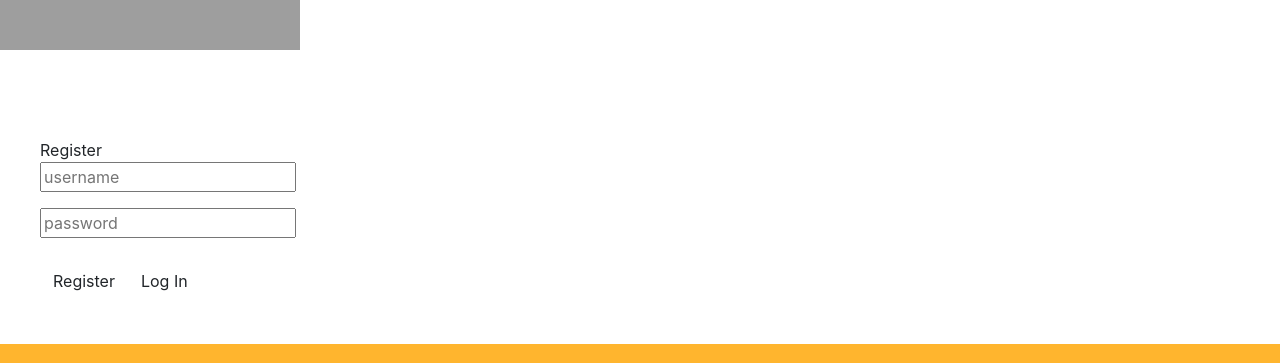
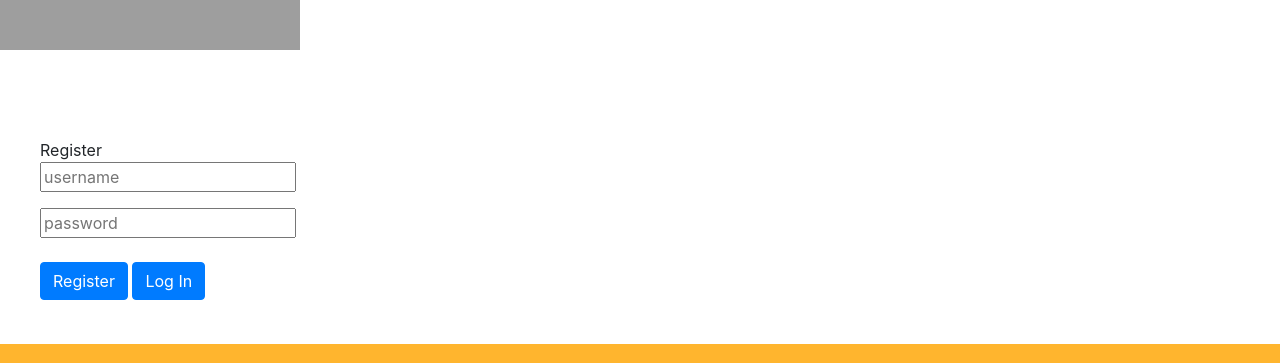
Before and after one commit to kurt-austin/bingewatcher, a React (Create React App) app in the folder client/: page / in a window 1280 px wide. Shown: the part 406-769 px from the top of the page. Built offline with nearby package versions, Linux system fonts and the light colour scheme; grey boxes are pictures that could not be loaded.

Commit message:
delete button & some other issues were fixed

```diff
--- a/client/src/pages/Profile.js
+++ b/client/src/pages/Profile.js
@@ -20,15 +20,15 @@ function Profile() {
     // Load all shows and store them with setShows
     useEffect(() => {
         const urlParams = new URLSearchParams(window.location.search);
-        for(var pair of urlParams.entries()) {
+        for (var pair of urlParams.entries()) {
             // console.log(pair[0]+ ', '+ pair[1]);
             if (pair[0] === "uid") {
                 uid = pair[1];
             }
         }
-        setUserId(location.userId||uid);
-        getShows(location.userId||uid);
-        getUserProfile(location.userId||uid);
+        setUserId(location.userId || uid);
+        getShows(location.userId || uid);
+        getUserProfile(location.userId || uid);
 
     }, [])
 
@@ -56,8 +56,8 @@ function Profile() {
             .catch(err => console.log(err));
     };
 
-    function deleteShow(tvShowId,userShowId) {
-        API.deleteShow(tvShowId,userShowId)
+    function deleteShow(tvShowId, userShowId) {
+        API.deleteShow(tvShowId, userShowId)
             .then(res => getShows(userShowId))
             .catch(err => console.log(err));
     }
@@ -111,7 +111,7 @@ function Profile() {
     };
 
     function search(userId) {
-        window.location.href = "/Search?uid="+userId;
+        window.location.href = "/Search?uid=" + userId;
     };
 
     function detailsPage(id, UserId) {
@@ -149,9 +149,10 @@ function Profile() {
                                         {shows.length > 0 ? (
                                             shows.filter(show => show.showStatus === "COMPLETED").map(show => (
                                                 <ul key={show.id}>
-                                                    {/* <Link to={detailsPage}> */}
-                                                    <strong> Name: {show.name} Length: {show.runtime} </strong>
-                                                    {/* </Link> */}
+                                                    <a href="#" onClick={() => detailsPage(show.id, show.UserId)}>
+                                                            <strong> Name: {show.name} Runtime: {show.runtime} </strong>
+                                                        </a>
+                                                    <Button className="primary" onClick={() => deleteShow(show.id, show.UserId)}>Delete Show</Button>
                                                 </ul>)
                                             )
                                         ) : (<p>No results to display</p>)}
@@ -176,7 +177,7 @@ function Profile() {
                                                         <a href="#" onClick={() => detailsPage(show.id, show.UserId)}>
                                                             <strong> Name: {show.name} Runtime: {show.runtime} </strong>
                                                         </a>
-                                                        <Button className="primary" onClick={() => deleteShow(show.id,show.UserId)}>Delete Show</Button>
+                                                        <Button className="primary" onClick={() => deleteShow(show.id, show.UserId)}>Delete Show</Button>
                                                     </div>
                                                 </ul>)
                                             )
--- a/client/src/pages/Signup.js
+++ b/client/src/pages/Signup.js
@@ -2,7 +2,9 @@ import Axios from 'axios';
 import React, { useRef } from 'react';
 // import {Route, Redirect, useHistory} from "react-router-dom";
 import {useHistory} from "react-router-dom";
+import { Button } from 'react-bootstrap';
 // import Jumbotron from '../components/Jumbotron';
+// import Footer from './components/footer';
 
 function Signup() {
     console.log("***Signup.js***");
@@ -131,8 +133,9 @@ function Signup() {
                    <br>
                    </br>
                    {/* <div className = "footer"> */}
-                   <button type ="button" className ="btn"onClick={() => signUp()}>Register</button>
-                   <button type="button" className ="btn" onClick={() => login()}>Log In</button>
+                   <Button type ="button" className ="btn"onClick={() => signUp()}>Register</Button>
+                   &nbsp;
+                   <Button type="button" className ="btn" onClick={() => login()}>Log In</Button>
                    {/* </div> */}
                </div>
                </card>
```
Lines whose indentation alone changed are shown as unchanged.
